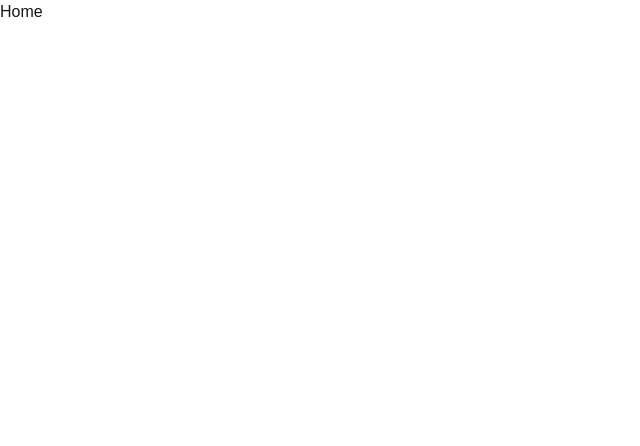
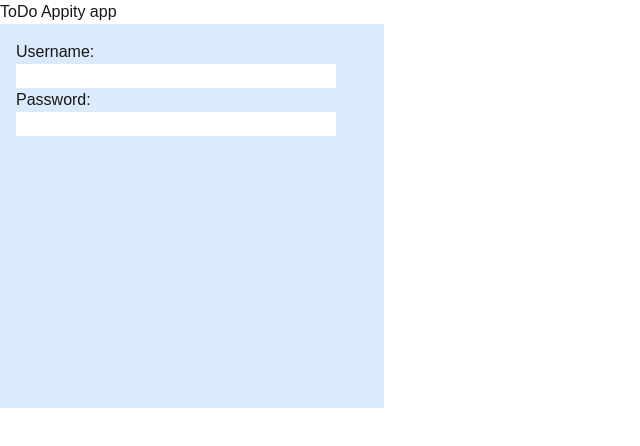
Before and after one commit to danny8823/todo-app, a Next.js app: page / in a window 1280 px wide. Shown: the top 446 px of the page, without its empty margins (0-640 px from the left). Built offline with nearby package versions, Linux system fonts and the light colour scheme.

Commit message:
started login form on homepage

```diff
--- a/app/page.js
+++ b/app/page.js
@@ -1,9 +1,16 @@
-
-
 export default function Home() {
   return (
     <div>
-      <h1>Home</h1>
+      <h1>ToDo Appity app</h1>
+      <form class = 'bg-blue-100 w-96 h-96 p-4'>
+        <label>Username:</label>
+        <input
+          class = 'w-80'
+          />
+        <label>Password:</label>
+        <input
+          class = 'w-80'/>
+      </form>
     </div>
   );
 }
```
